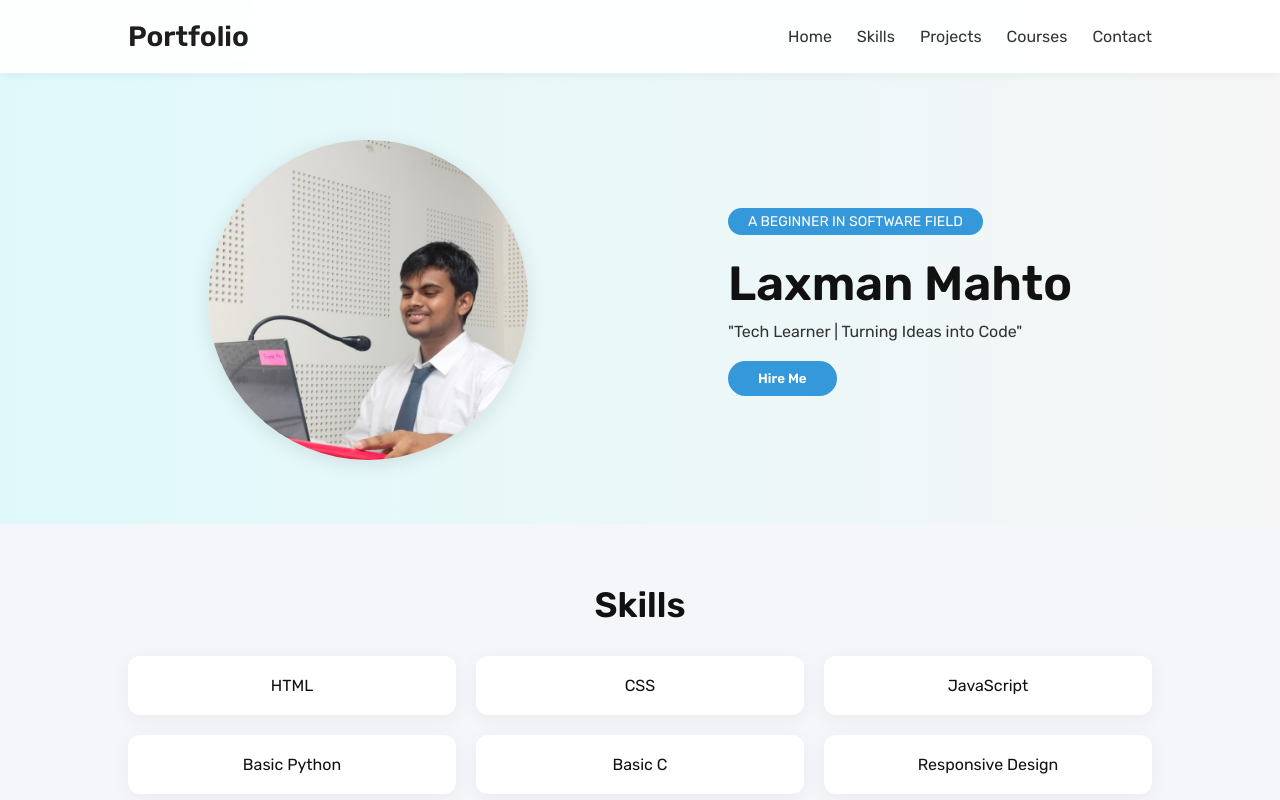
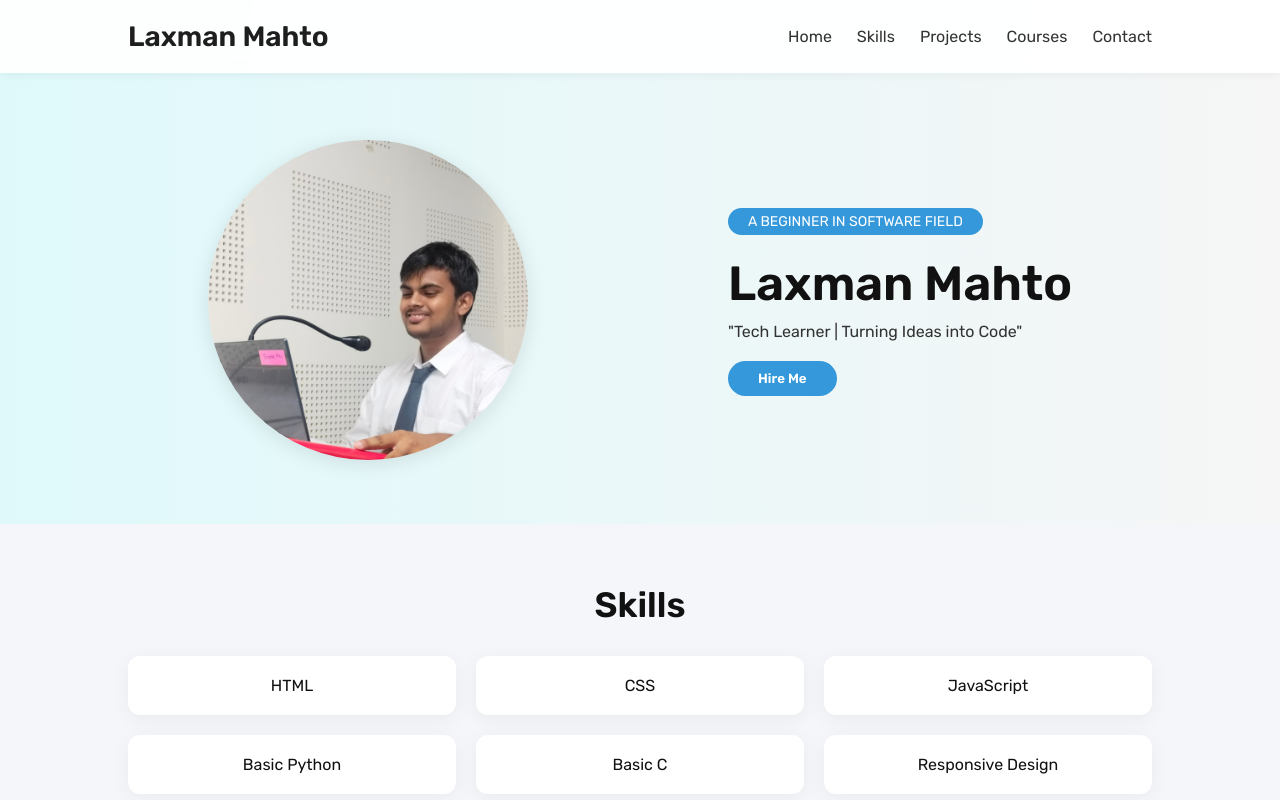
Before and after one commit to Laxman-Mahto/MyPortfolio, a plain HTML site: page index.html in a window 1280 px wide. Shown: the top 800 px of the page. Drawn offline with nearby package versions, Linux system fonts and the light colour scheme.

Commit message:
Update index.html

```diff
--- a/index.html
+++ b/index.html
@@ -10,7 +10,7 @@
 <body>
 
   <header>
-    <h1 class="logo">Portfolio</h1>
+    <h1 class="logo">Laxman Mahto</h1>
     <nav class="navbar">
       <ul>
         <li><a href="#home">Home</a></li>
```
